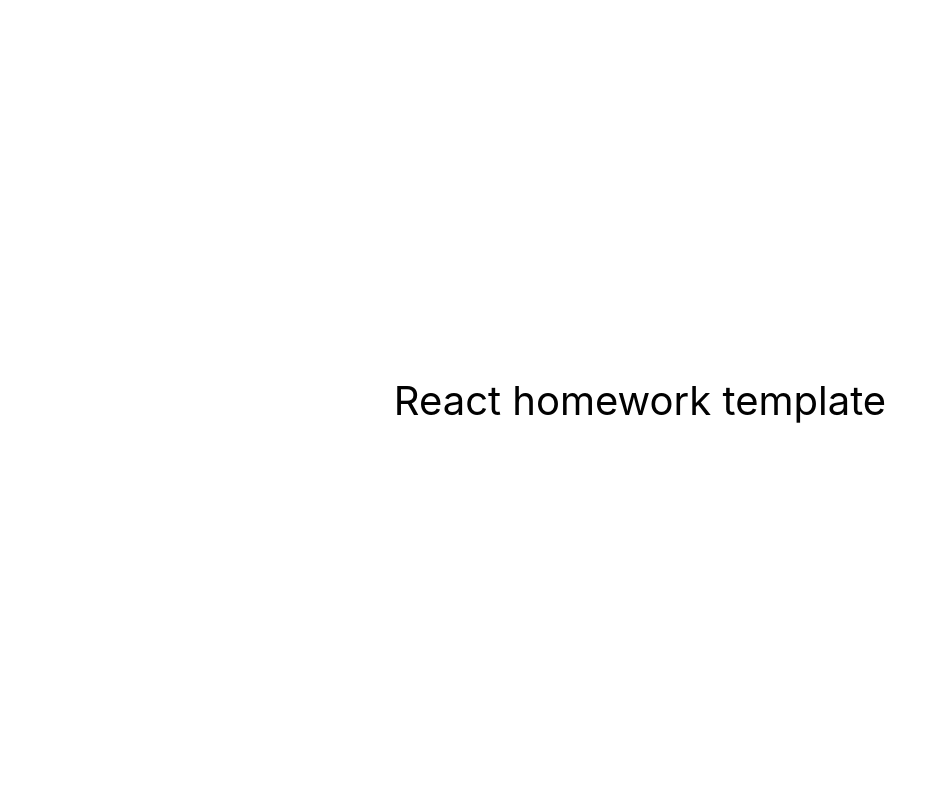
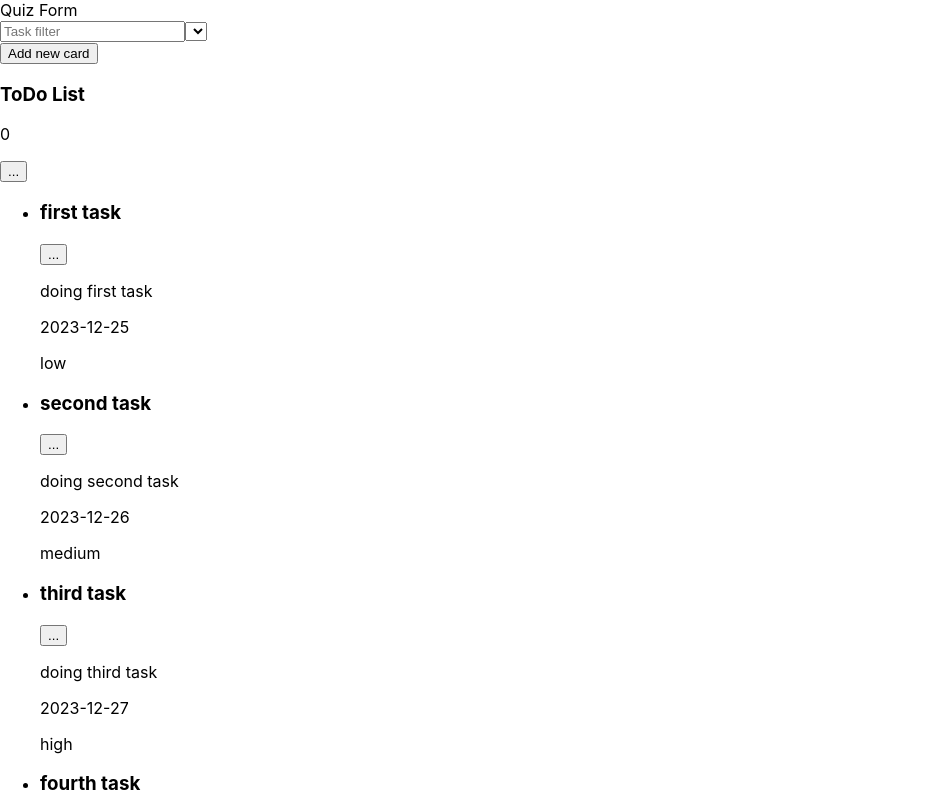
Before and after one commit to Sokiryanin/tasks, a React (Create React App) app: page / in a window 1280 px wide. Shown: the top 800 px of the page, without its empty margins (0-947 px from the left). Built offline with nearby package versions, Linux system fonts and the light colour scheme.

Commit message:
add components

```diff
--- a/package.json
+++ b/package.json
@@ -10,6 +10,7 @@
     "react": "^18.1.0",
     "react-dom": "^18.1.0",
     "react-scripts": "5.0.1",
+    "styled-components": "^6.1.8",
     "web-vitals": "^2.1.3"
   },
   "scripts": {
--- a/public/index.html
+++ b/public/index.html
@@ -9,14 +9,9 @@
       name="description"
       content="Web site created using create-react-app"
     />
-
     <title>React App</title>
-
-
   </head>
   <body>
-
     <div id="root"></div>
-
   </body>
 </html>
--- /dev/null
+++ b/src/components/AddCardBtn.js
@@ -0,0 +1,3 @@
+export const AddCardBtn = () => {
+  return <button type="button">Add new card</button>;
+};
--- /dev/null
+++ b/src/components/AllListContainer.js
@@ -0,0 +1,3 @@
+export const AllListContainer = () => {
+  return <div></div>;
+};
--- a/src/components/App.jsx
+++ b/src/components/App.jsx
@@ -1,16 +1,18 @@
+import { AddCardBtn } from './AddCardBtn';
+import { ListHeader } from './ListHeader';
+import { QuizForm } from './QuizForm';
+import { SearchBar } from './SearchBar';
+import { ToDoList } from './ToDoList';
+import taskItems from '../task-items.json';
+
 export const App = () => {
   return (
-    <div
-      style={{
-        height: '100vh',
-        display: 'flex',
-        justifyContent: 'center',
-        alignItems: 'center',
-        fontSize: 40,
-        color: '#010101'
-      }}
-    >
-      React homework template
+    <div>
+      <QuizForm />
+      <SearchBar />
+      <AddCardBtn />
+      <ListHeader />
+      <ToDoList items={taskItems} />
     </div>
   );
 };
--- /dev/null
+++ b/src/components/ListHeader.js
@@ -0,0 +1,9 @@
+export const ListHeader = () => {
+  return (
+    <div>
+      <h3>ToDo List</h3>
+      <p>0</p>
+      <button type="button">...</button>
+    </div>
+  );
+};
--- /dev/null
+++ b/src/components/ListWrapper.js
@@ -0,0 +1,3 @@
+export const ListWrapper = () => {
+  return <div></div>;
+};
--- /dev/null
+++ b/src/components/QuizForm.js
@@ -0,0 +1,3 @@
+export const QuizForm = () => {
+  return <div>Quiz Form</div>;
+};
--- /dev/null
+++ b/src/components/SearchBar.js
@@ -0,0 +1,8 @@
+export const SearchBar = () => {
+  return (
+    <div>
+      <input type="text" placeholder="Task filter"></input>
+      <select></select>
+    </div>
+  );
+};
--- /dev/null
+++ b/src/components/TaskCard.js
@@ -0,0 +1,15 @@
+export const TaskCard = ({ task: { name, description, date, level } }) => {
+  return (
+    <div>
+      <div>
+        <h3>{name}</h3>
+        <button type="button">...</button>
+      </div>
+      <div>
+        <p>{description}</p>
+        <p>{date}</p>
+        <p>{level}</p>
+      </div>
+    </div>
+  );
+};
--- /dev/null
+++ b/src/components/ToDoList.js
@@ -0,0 +1,13 @@
+import { TaskCard } from './TaskCard';
+
+export const ToDoList = ({ items }) => {
+  return (
+    <ul>
+      {items.map(item => (
+        <li key={item.id}>
+          <TaskCard task={item} />
+        </li>
+      ))}
+    </ul>
+  );
+};
--- /dev/null
+++ b/src/task-items.json
@@ -0,0 +1,142 @@
+[
+    {
+      "id": "1",
+      "name": "first task",
+      "description": "doing first task",
+      "date": "2023-12-25",
+      "level": "low"
+    },
+    {
+      "id": "2",
+      "name": "second task",
+      "description": "doing second task",
+      "date": "2023-12-26",
+      "level": "medium"
+    },
+    {
+      "id": "3",
+      "name": "third task",
+      "description": "doing third task",
+      "date": "2023-12-27",
+      "level": "high"
+    },
+    {
+      "id": "4",
+      "name": "fourth task",
+      "description": "doing fourth task",
+      "date": "2023-12-28",
+      "level": "low"
+    },
+    {
+      "id": "5",
+      "name": "fifth task",
+      "description": "doing fifth task",
+      "date": "2023-12-29",
+      "level": "medium"
+    },
+    {
+      "id": "6",
+      "name": "sixth task",
+      "description": "doing sixth task",
+      "date": "2023-12-30",
+      "level": "high"
+    },
+    {
+      "id": "7",
+      "name": "seventh task",
+      "description": "doing seventh task",
+      "date": "2023-12-31",
+      "level": "low"
+    },
+    {
+      "id": "8",
+      "name": "eighth task",
+      "description": "doing eighth task",
+      "date": "2024-01-01",
+      "level": "medium"
+    },
+    {
+      "id": "9",
+      "name": "ninth task",
+      "description": "doing ninth task",
+      "date": "2024-01-02",
+      "level": "high"
+    },
+    {
+      "id": "10",
+      "name": "tenth task",
+      "description": "doing tenth task",
+      "date": "2024-01-03",
+      "level": "low"
+    },
+    {
+      "id": "11",
+      "name": "eleventh task",
+      "description": "doing eleventh task",
+      "date": "2024-01-04",
+      "level": "medium"
+    },
+    {
+      "id": "12",
+      "name": "twelfth task",
+      "description": "doing twelfth task",
+      "date": "2024-01-05",
+      "level": "high"
+    },
+    {
+      "id": "13",
+      "name": "thirteenth task",
+      "description": "doing thirteenth task",
+      "date": "2024-01-06",
+      "level": "low"
+    },
+    {
+      "id": "14",
+      "name": "fourteenth task",
+      "description": "doing fourteenth task",
+      "date": "2024-01-07",
+      "level": "medium"
+    },
+    {
+      "id": "15",
+      "name": "fifteenth task",
+      "description": "doing fifteenth task",
+      "date": "2024-01-08",
+      "level": "high"
+    },
+    {
+      "id": "16",
+      "name": "sixteenth task",
+      "description": "doing sixteenth task",
+      "date": "2024-01-09",
+      "level": "low"
+    },
+    {
+      "id": "17",
+      "name": "seventeenth task",
+      "description": "doing seventeenth task",
+      "date": "2024-01-10",
+      "level": "medium"
+    },
+    {
+      "id": "18",
+      "name": "eighteenth task",
+      "description": "doing eighteenth task",
+      "date": "2024-01-11",
+      "level": "high"
+    },
+    {
+      "id": "19",
+      "name": "nineteenth task",
+      "description": "doing nineteenth task",
+      "date": "2024-01-12",
+      "level": "low"
+    },
+    {
+      "id": "20",
+      "name": "twentieth task",
+      "description": "doing twentieth task",
+      "date": "2024-01-13",
+      "level": "medium"
+    }
+  ]
```
Also changed, not shown: 1 other file (tests, documents, lock files or other folders).
